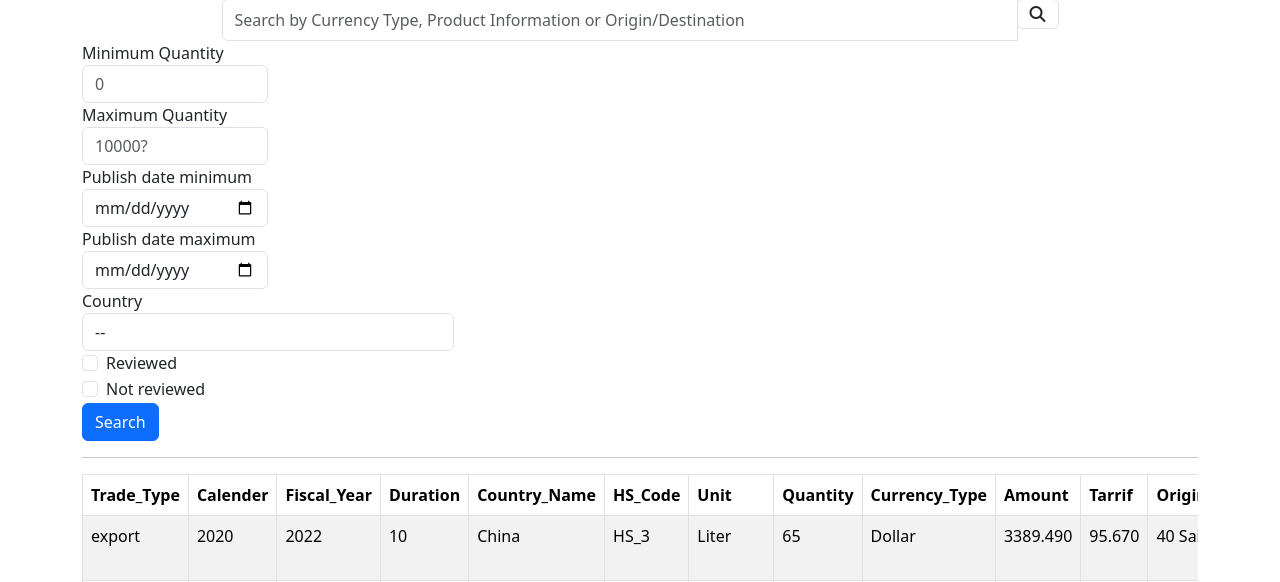
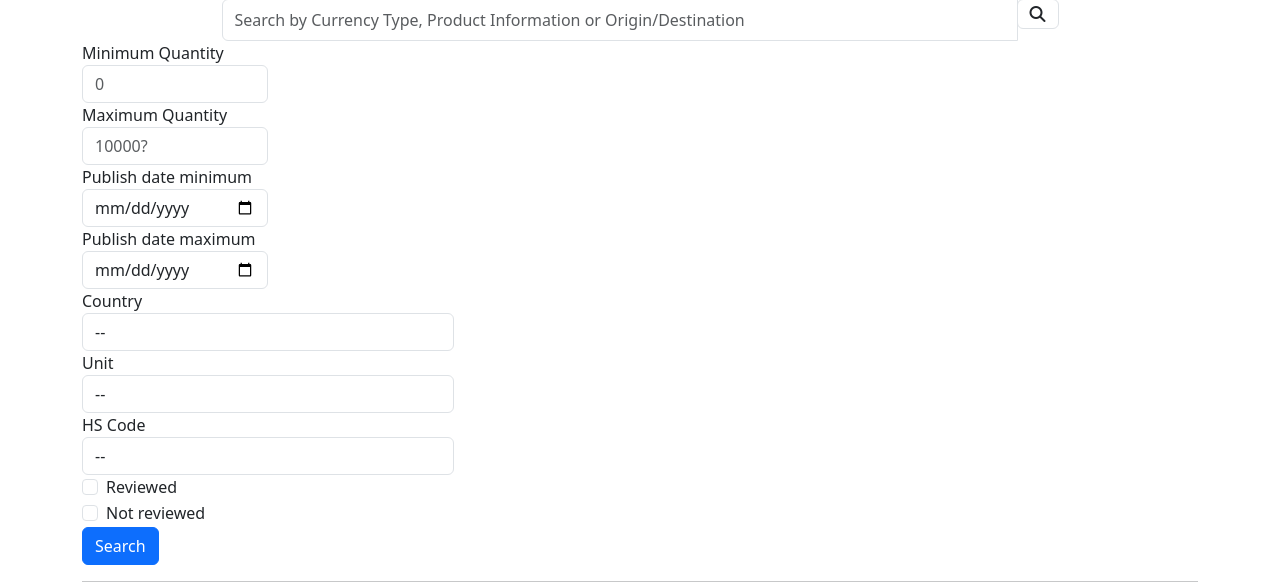
Before and after one commit to SurjanaJ/data-bank, a Django app: page / in a window 1280 px wide. Shown: the part 73-655 px from the top of the page. Run offline with Django 4.2, Linux system fonts and the light colour scheme; data comes from the database, SQL or seed files in the repository; some libraries are stand-ins or nearby versions.

Commit message:
Filter by unit and hs code.

```diff
--- a/databank/import_export/templates/import_export/display_table.html
+++ b/databank/import_export/templates/import_export/display_table.html
@@ -40,11 +40,32 @@
             <label for="country_category">Country</label>
             <select id="country_category" class="form-control" name="country_category">
                 <option selected>--</option>
-                {% for category in categories %}
-                <option value="{{category.id }}">{{category}}</option>
+                {% for country_category in country_categories %}
+                <option value="{{country_category.id }}">{{country_category}}</option>
                 {% endfor %}
             </select>
         </div>
+
+        <div class="form-group col-md-4">
+            <label for="unit_category">Unit</label>
+            <select id="unit_category" class="form-control" name="unit_category">
+                <option selected>--</option>
+                {% for unit_category in unit_categories %}
+                <option value="{{unit_category.id }}">{{unit_category}}</option>
+                {% endfor %}
+            </select>
+        </div>
+
+        <div class="form-group col-md-4">
+            <label for="hs_code">HS Code</label>
+            <select id="hs_code" class="form-control" name="hs_code">
+                <option selected>--</option>
+                {% for hs_code in hs_codes %}
+                <option value="{{hs_code.id }}">{{hs_code}}</option>
+                {% endfor %}
+            </select>
+        </div>
+
     </div>
     <div class="form-group">
         <div class="form-check">
--- a/databank/import_export/views.py
+++ b/databank/import_export/views.py
@@ -13,7 +13,9 @@ def is_valid_queryparam(param):
 
 def display_table(request):
     data = TradeData.objects.all()
-    categories = Country_meta.objects.all()
+    country_categories = Country_meta.objects.all()
+    unit_categories = Unit_meta.objects.all()
+    hs_codes = HS_Code_meta.objects.all()
 
     currency_product_originDestination_query = request.GET.get('currency_product_originDestination')
     quantity_min = request.GET.get('quantity_min')
@@ -21,6 +23,10 @@ def display_table(request):
     # date_min = request.GET.get(date_min)
     # date_max = request.GET.get(date_max)
     country_category = request.GET.get('country_category')
+    unit_category = request.GET.get('unit_category')
+    hs_code = request.GET.get('hs_code')
+
+
 
     if is_valid_queryparam(currency_product_originDestination_query):
         data = data.filter(
@@ -36,10 +42,15 @@ def display_table(request):
     #     data = data.filter()
 
     if is_valid_queryparam(country_category) and country_category != '--':
-        # phase1 = categories.filter(Country_Name = country_category)
         data = data.filter(Country_Name=country_category)
 
-    context = {'data': data , 'categories':categories}
+    if is_valid_queryparam(unit_category) and unit_category != '--':
+        data = data.filter(Unit=unit_category)
+
+    if is_valid_queryparam(hs_code) and hs_code != '--':
+        data = data.filter(HS_Code=hs_code)
+
+    context = {'data': data , 'country_categories':country_categories , 'unit_categories' : unit_categories, 'hs_codes':hs_codes}
     return render(request, 'import_export/display_table.html', context)
 
 
```
